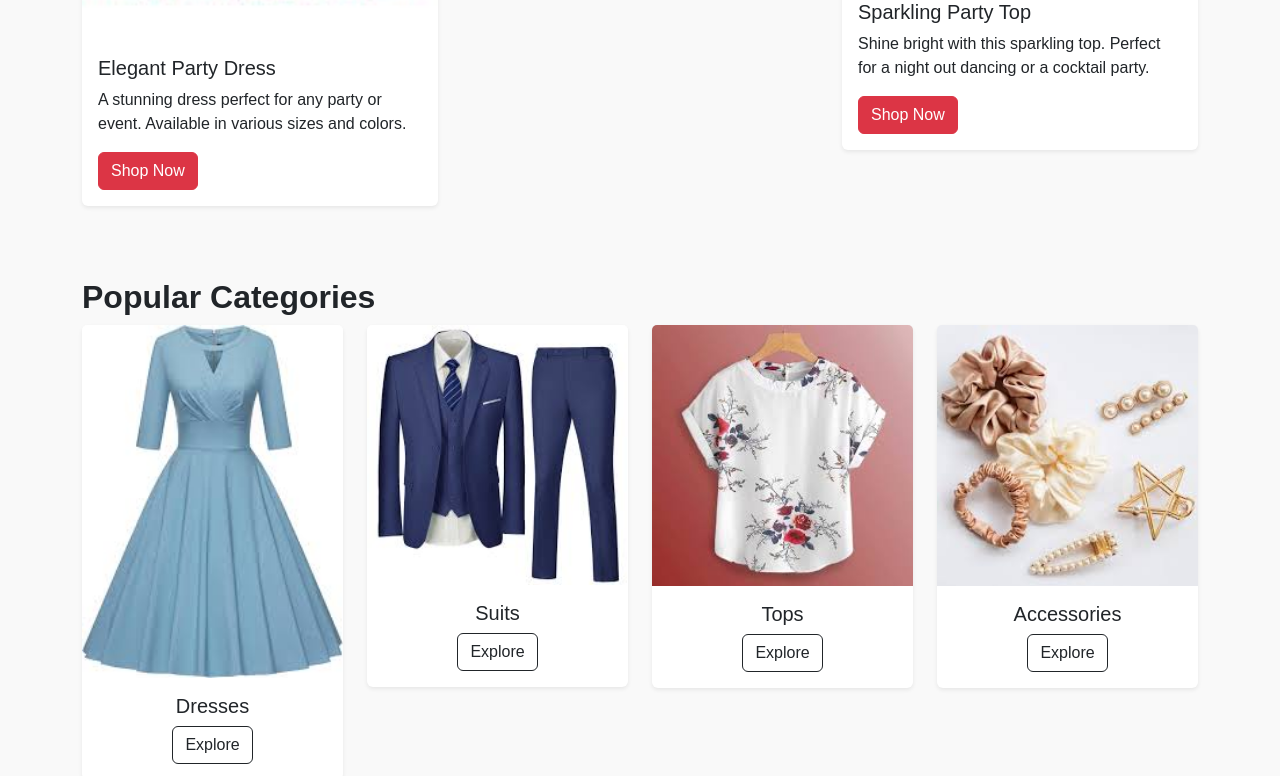
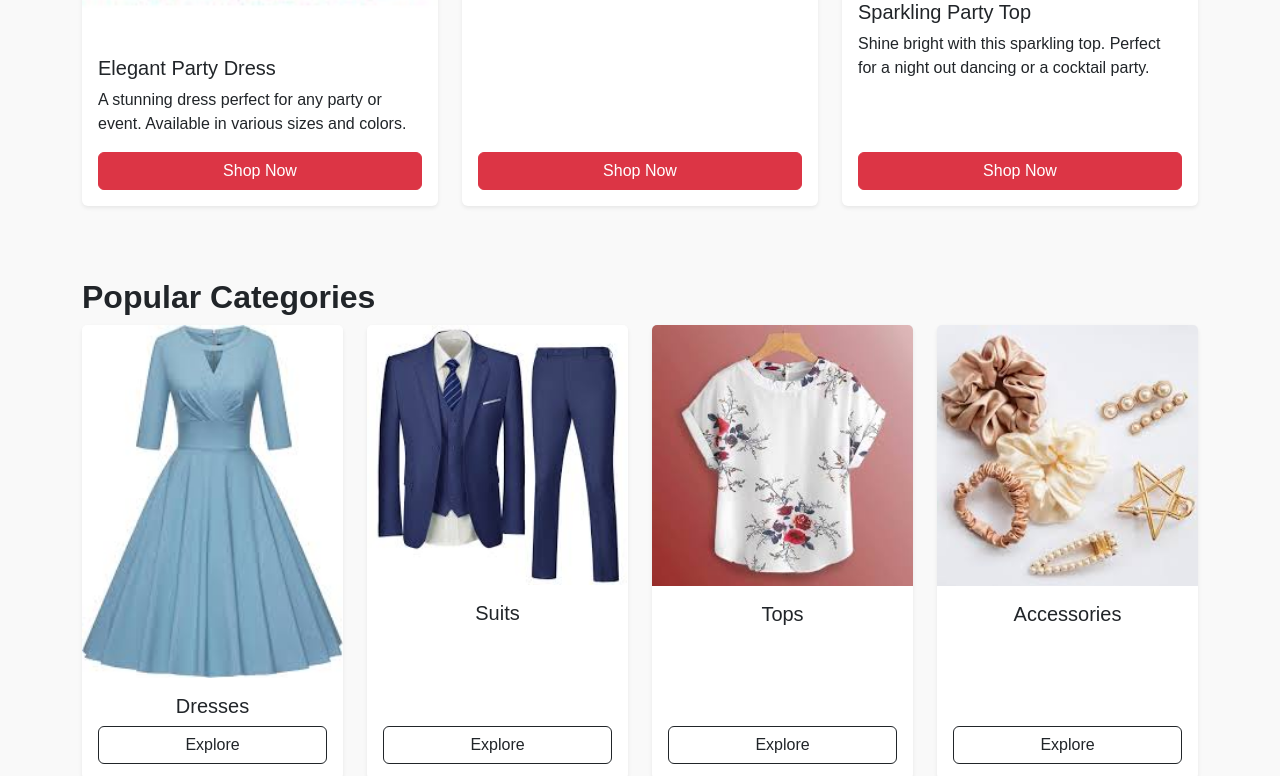
Before and after one commit to PrinceEB-0/eramwear, a React (Create React App) app: page /partyandnightout in a window 1280 px wide. Shown: the part 815-1591 px from the top of the page. Built offline with nearby package versions, Linux system fonts and the light colour scheme.

Commit message:
Updated a component

```diff
--- a/src/App.css
+++ b/src/App.css
@@ -34,6 +34,21 @@
   padding: 10px; /* Reduced padding */
 }
 
+.card {
+  height: 100%;
+  display: flex;
+  flex-direction: column;
+}
+
+.card-body {
+  flex-grow: 1;
+  display: flex;
+  flex-direction: column;
+}
+
+.card-body .btn {
+  margin-top: auto;
+}
 
 
 /* Navbar */
--- a/src/components/PartyAndNightOut.jsx
+++ b/src/components/PartyAndNightOut.jsx
@@ -1,6 +1,5 @@
 import React from "react";
 import { Link } from "react-router-dom";
-
 
 const PartyAndNightOut = () => {
   return (
@@ -16,32 +15,32 @@ const PartyAndNightOut = () => {
       {/* Featured Products Section */}
       <div className="row">
         <div className="col-md-4 mb-4">
-          <div className="card shadow-sm border-0">
+          <div className="card h-100 d-flex flex-column shadow-sm border-0">
             <img src="/images/party.jpg" className="card-img-top" alt="Party Dress" />
-            <div className="card-body">
+            <div className="card-body d-flex flex-column">
               <h5 className="card-title">Elegant Party Dress</h5>
               <p className="card-text">A stunning dress perfect for any party or event. Available in various sizes and colors.</p>
-              <Link to="/productdetails/1" className="btn btn-danger">Shop Now</Link>
+              <Link to="/productdetails/1" className="btn btn-danger mt-auto">Shop Now</Link>
             </div>
           </div>
         </div>
         <div className="col-md-4 mb-4">
-          <div className="card shadow-sm border-0">
+          <div className="card h-100 d-flex flex-column shadow-sm border-0">
             <img src="/images/suit.jpg" className="card-img-top" alt="Night Out Suit" />
-            <div className="card-body">
+            <div className="card-body d-flex flex-column">
               <h5 className="card-title">Chic Night Out Suit</h5>
               <p className="card-text">A sharp and sophisticated suit for your night out. Comfortable and stylish for any event.</p>
-              <Link to="/productdetails/2" className="btn btn-danger">Shop Now</Link>
+              <Link to="/productdetails/2" className="btn btn-danger mt-auto">Shop Now</Link>
             </div>
           </div>
         </div>
         <div className="col-md-4 mb-4">
-          <div className="card shadow-sm border-0">
+          <div className="card h-100 d-flex flex-column shadow-sm border-0">
             <img src="/images/top.jpg" className="card-img-top" alt="Sparkling Top" />
-            <div className="card-body">
+            <div className="card-body d-flex flex-column">
               <h5 className="card-title">Sparkling Party Top</h5>
               <p className="card-text">Shine bright with this sparkling top. Perfect for a night out dancing or a cocktail party.</p>
-              <Link to="/productdetails/3" className="btn btn-danger">Shop Now</Link>
+              <Link to="/productdetails/3" className="btn btn-danger mt-auto">Shop Now</Link>
             </div>
           </div>
         </div>
@@ -52,38 +51,38 @@ const PartyAndNightOut = () => {
         <h2 className="fw-bold text-dark">Popular Categories</h2>
         <div className="row">
           <div className="col-md-3 mb-3">
-            <div className="card shadow-sm border-0">
+            <div className="card h-100 d-flex flex-column shadow-sm border-0">
               <img src="/images/dresses.jpg" className="card-img-top" alt="Dresses" />
-              <div className="card-body text-center">
+              <div className="card-body d-flex flex-column text-center">
                 <h5 className="card-title">Dresses</h5>
-                <Link to="/partyandnightout/dresses" className="btn btn-outline-dark">Explore</Link>
+                <Link to="/partyandnightout/dresses" className="btn btn-outline-dark mt-auto">Explore</Link>
               </div>
             </div>
           </div>
           <div className="col-md-3 mb-3">
-            <div className="card shadow-sm border-0">
+            <div className="card h-100 d-flex flex-column shadow-sm border-0">
               <img src="/images/suits.jpg" className="card-img-top" alt="Suits" />
-              <div className="card-body text-center">
+              <div className="card-body d-flex flex-column text-center">
                 <h5 className="card-title">Suits</h5>
-                <Link to="/partyandnightout/suits" className="btn btn-outline-dark">Explore</Link>
+                <Link to="/partyandnightout/suits" className="btn btn-outline-dark mt-auto">Explore</Link>
               </div>
             </div>
           </div>
           <div className="col-md-3 mb-3">
-            <div className="card shadow-sm border-0">
+            <div className="card h-100 d-flex flex-column shadow-sm border-0">
               <img src="/images/tops.jpg" className="card-img-top" alt="Tops" />
-              <div className="card-body text-center">
+              <div className="card-body d-flex flex-column text-center">
                 <h5 className="card-title">Tops</h5>
-                <Link to="/partyandnightout/tops" className="btn btn-outline-dark">Explore</Link>
+                <Link to="/partyandnightout/tops" className="btn btn-outline-dark mt-auto">Explore</Link>
               </div>
             </div>
           </div>
           <div className="col-md-3 mb-3">
-            <div className="card shadow-sm border-0">
+            <div className="card h-100 d-flex flex-column shadow-sm border-0">
               <img src="/images/accesories.jpg" className="card-img-top" alt="Accessories" />
-              <div className="card-body text-center">
+              <div className="card-body d-flex flex-column text-center">
                 <h5 className="card-title">Accessories</h5>
-                <Link to="/partyandnightout/accessories" className="btn btn-outline-dark">Explore</Link>
+                <Link to="/partyandnightout/accessories" className="btn btn-outline-dark mt-auto">Explore</Link>
               </div>
             </div>
           </div>
```
